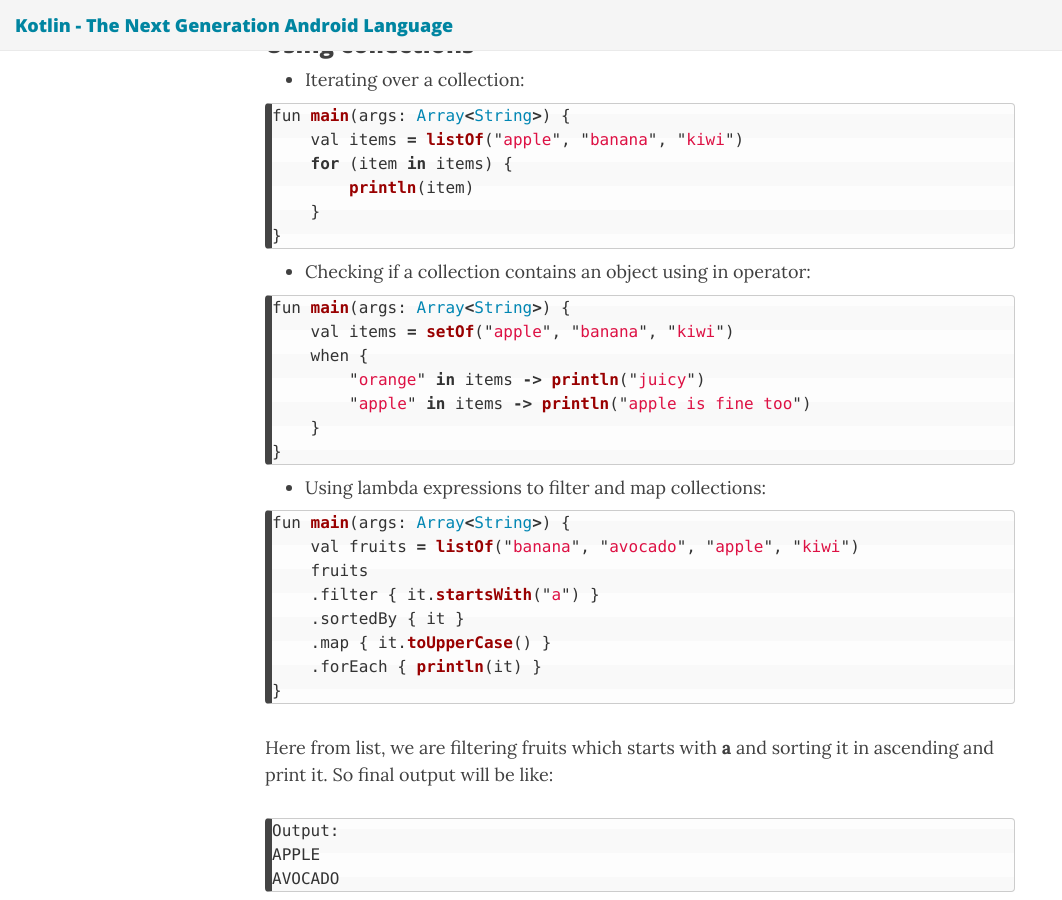
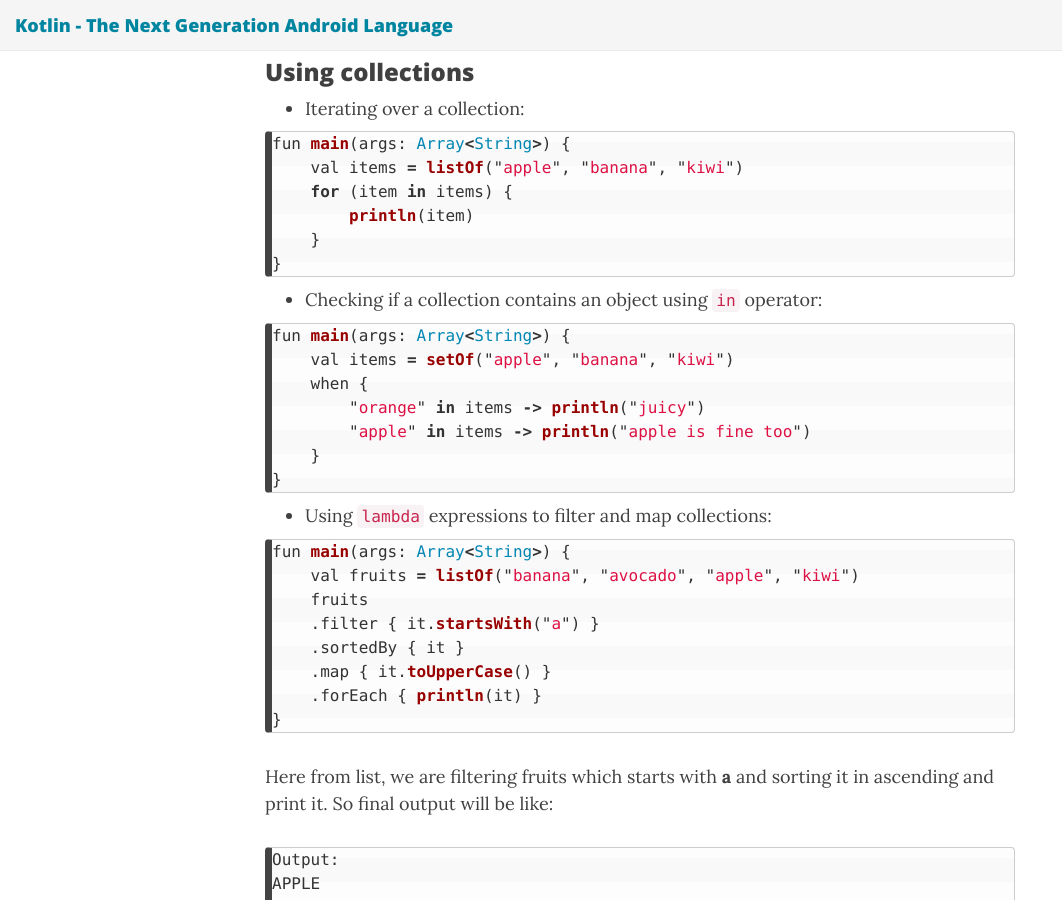
Before and after one commit to kinnarv/kinnarv.github.io, a Jekyll site: the page built from _posts/2017-05-21-coding-convention.md, in a window 1280 px wide and 900 px high, scrolled down 5009 px. Shown: the whole window, without its empty margins (0-1062 px from the left). Built offline with Jekyll 4.4.1, drawn with Linux system fonts in a browser that asks for light colours; nearby versions of some CDN libraries.

`````diff
--- a/_posts/2017-05-21-coding-convention.md
+++ b/_posts/2017-05-21-coding-convention.md
@@ -10,7 +10,7 @@ Kotlin's basic syntax is very similar to swift.
 
 In java, we are use to define mehtods.
 
-In Kotlin, we have to use *fun* -> Function for defining any method.
+In Kotlin, we have to use `fun` -> Function for defining any method.
 
 Example, if we want to do sum of 5 & 6, we use to define in Java as:
 
@@ -206,13 +206,13 @@ for (i in 1..4) print(i) // prints "1234"
 for (i in 4..1) print(i) // prints nothing
 ````
 
-What if you want to iterate over numbers in reverse order? It's simple. You can use the **downTo()** function defined in the standard library
+What if you want to iterate over numbers in reverse order? It's simple. You can use the `downTo()` function defined in the standard library
 
 ```javascript
 for (i in 4 downTo 1) print(i) // prints "4321"
 ````
 
-Is it possible to iterate over numbers with arbitrary step, not equal to 1? Sure, the **step()** function will help you
+Is it possible to iterate over numbers with arbitrary step, not equal to 1? Sure, the `step()` function will help you
 
 ```javascript
 for (i in 1..4 step 2) print(i) // prints "13"
@@ -220,7 +220,7 @@ for (i in 1..4 step 2) print(i) // prints "13"
 for (i in 4 downTo 1 step 2) print(i) // prints "42"
 ```
 
-To create a range which does not include its end element, you can use the **until** function:
+To create a range which does not include its end element, you can use the `until` function:
 
 ```javascript
 for (i in 1 until 10) { // i in [1, 10), 10 is excluded
@@ -241,7 +241,7 @@ fun main(args: Array<String>) {
 }
 ```
 
-* Checking if a collection contains an object using in operator:
+* Checking if a collection contains an object using `in` operator:
 
 ```javascript
 fun main(args: Array<String>) {
@@ -253,7 +253,7 @@ fun main(args: Array<String>) {
 }
 ```
 
-* Using lambda expressions to filter and map collections:
+* Using `lambda` expressions to filter and map collections:
 
 ```javascript
 fun main(args: Array<String>) {
`````
Also changed, not shown: _posts/2017-05-21-convert_java_to_kotlin.md (+10 -10 lines), _posts/2017-05-22-hello-world.md (+27 -27 lines), _posts/2017-05-23-basic_types.md (added, +113 -0 lines).
